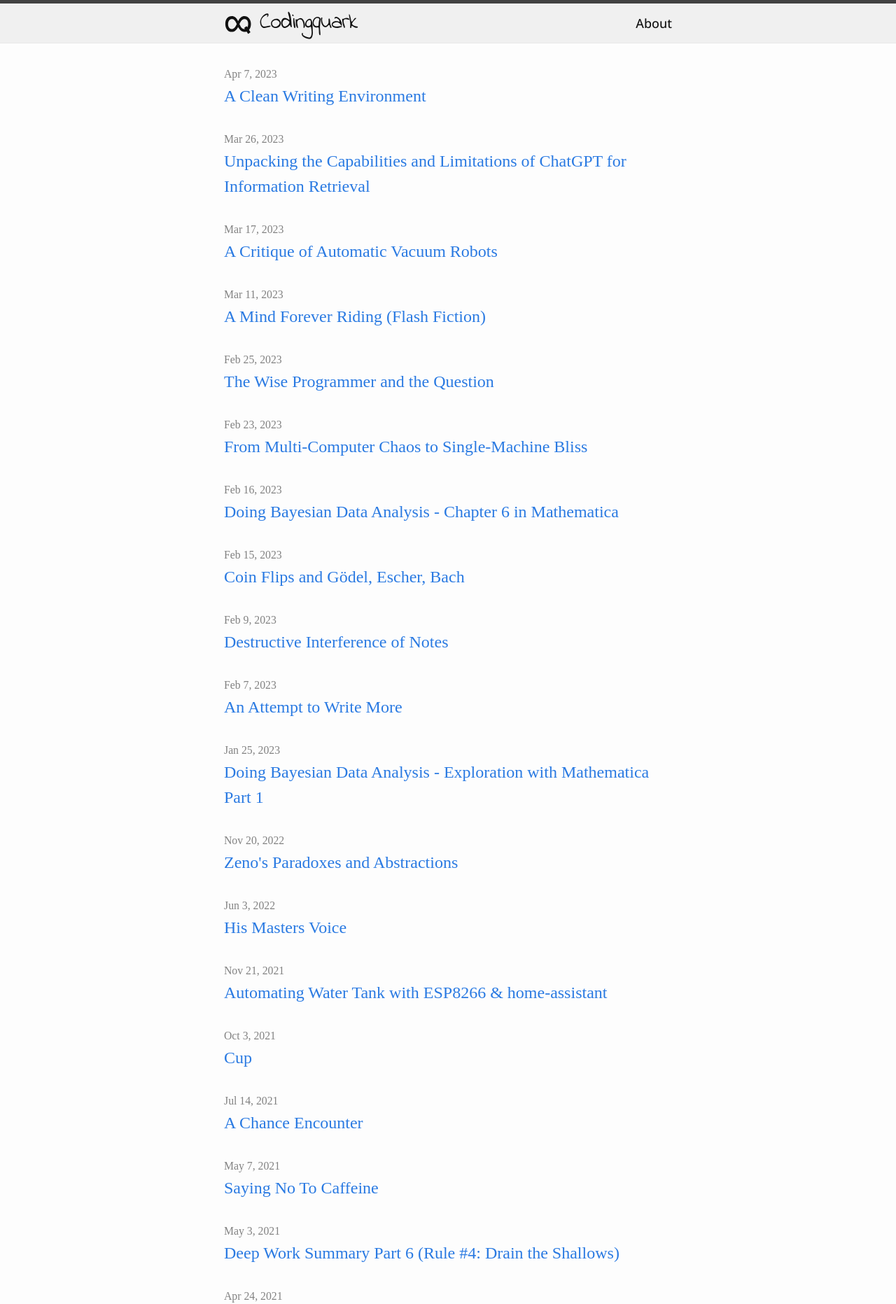
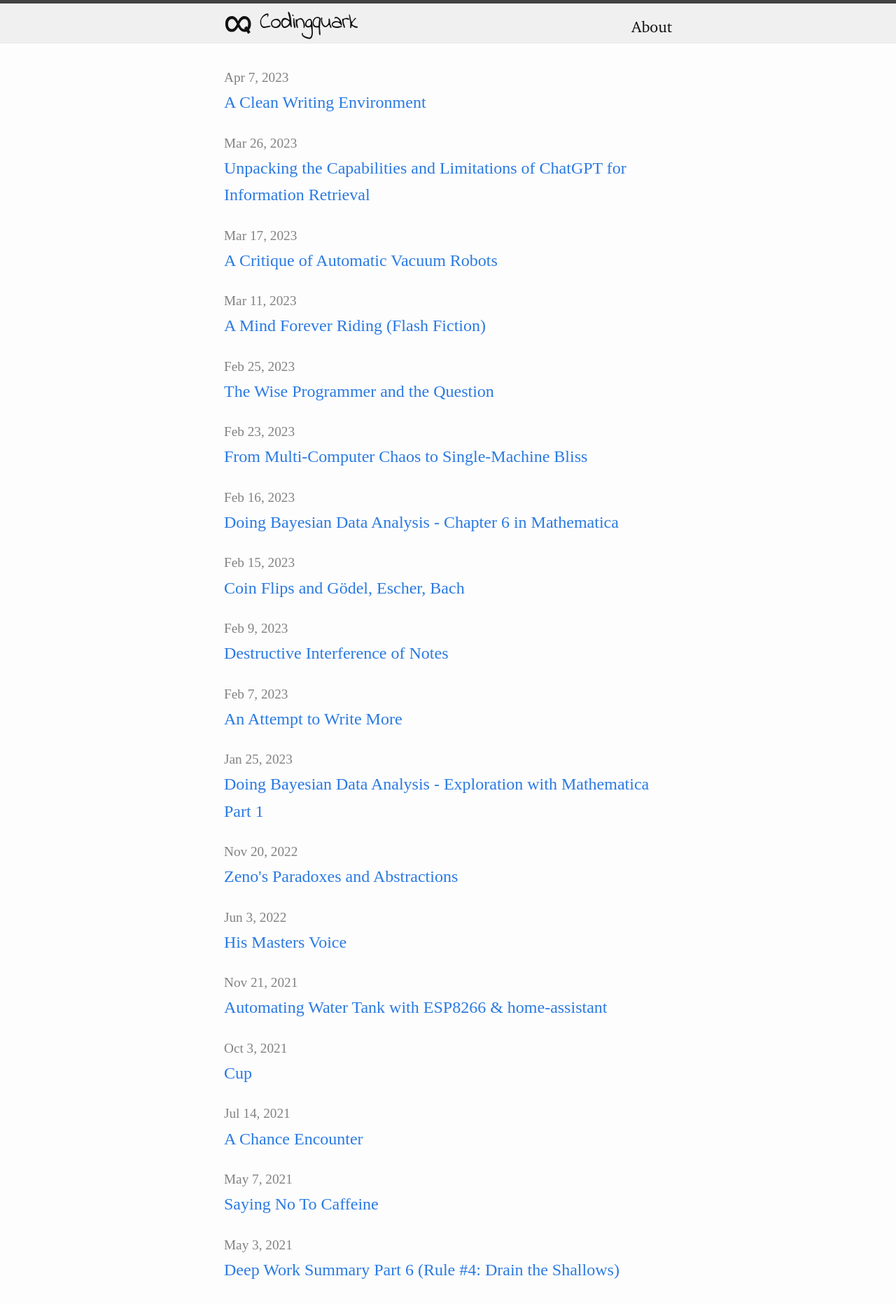
Before and after one commit to codingquark/codingquark.github.io, a Jekyll site: the page built from index.html, in a window 1280 px wide. Shown: the top 1863 px of the page at 70% size. Built offline with Jekyll 4.4.1, drawn with Linux system fonts in a browser that asks for light colours; some web fonts are replaced.

Commit message:
A/B testing with fonts
It is fake A/B testing of course

```diff
--- a/_sass/_base.scss
+++ b/_sass/_base.scss
@@ -18,6 +18,7 @@
     font-weight: $base-font-weight;
     font-size: $base-font-size;
     line-height: $base-line-height;
+    letter-spacing: 0px;
     color: $text-color;
     background-color: $background-color;
     -webkit-text-size-adjust: 100%;
@@ -37,7 +38,7 @@
 p, blockquote, pre,
 ul, ol, dl, figure,
 %vertical-rhythm {
-    margin-bottom: $spacing-unit / 3;
+    margin-bottom: $spacing-unit;
 }
 
 
@@ -73,6 +74,7 @@
 }
 
 li {
+    margin-bottom: 10px;
     > ul,
     > ol {
          margin-bottom: 0;
--- a/_sass/_layout.scss
+++ b/_sass/_layout.scss
@@ -199,7 +199,11 @@
     list-style: none;
 
     > li {
-        margin-bottom: $spacing-unit;
+        margin-bottom: $spacing-unit - 20;
+
+	> h2 {
+	    margin-bottom: $spacing-unit - 10;
+	}
     }
 }
 
--- a/css/main.scss
+++ b/css/main.scss
@@ -30,6 +30,38 @@
     src: url('../assets/fonts/OpenSans/OpenSans-Italic-VariableFont_wdth,wght.ttf');
 }
 
+@font-face {
+    font-family: charter;
+    font-style: normal;
+    font-weight: normal;
+    font-stretch: normal;
+    src: url('../assets/fonts/Charter/charter_regular.woff2') format('woff2');
+}
+
+@font-face {
+    font-family: charter;
+    font-style: italic;
+    font-weight: normal;
+    font-stretch: normal;
+    src: url('../assets/fonts/Charter/charter_italic.woff2') format('woff2');
+}
+
+@font-face {
+    font-family: charter;
+    font-style: normal;
+    font-weight: bold;
+    font-stretch: normal;
+    src: url('../assets/fonts/Charter/charter_bold.woff2') format('woff2');
+}
+
+@font-face {
+    font-family: charter;
+    font-style: italic;
+    font-weight: bold;
+    font-stretch: normal;
+    src: url('../assets/fonts/Charter/charter_bold_italic.woff2') format('woff2');
+}
+
 
 /* indie-flower-regular - latin */
 @font-face {
@@ -48,11 +80,11 @@
 @import url('https://fonts.googleapis.com/css2?family=Roboto+Mono:wght@300');
 
 // Our variables
-$base-font-family: 'Open Sans', sans-serif;
-$base-font-size:   18px;
+$base-font-family: 'Charter', sans-serif;
+$base-font-size:   22px;
 $base-font-weight: 400;
 $small-font-size:  $base-font-size * 0.875;
-$base-line-height: 1.5;
+$base-line-height: 1.6;
 
 $monospace-font-family: 'Roboto Mono';
 $monospace-font-weight: 300;
```
Also changed, not shown: assets/fonts/Charter/charter_bold.woff2 (added), assets/fonts/Charter/charter_bold_italic.woff2 (added), assets/fonts/Charter/charter_italic.woff2 (added), assets/fonts/Charter/charter_regular.woff2 (added).
